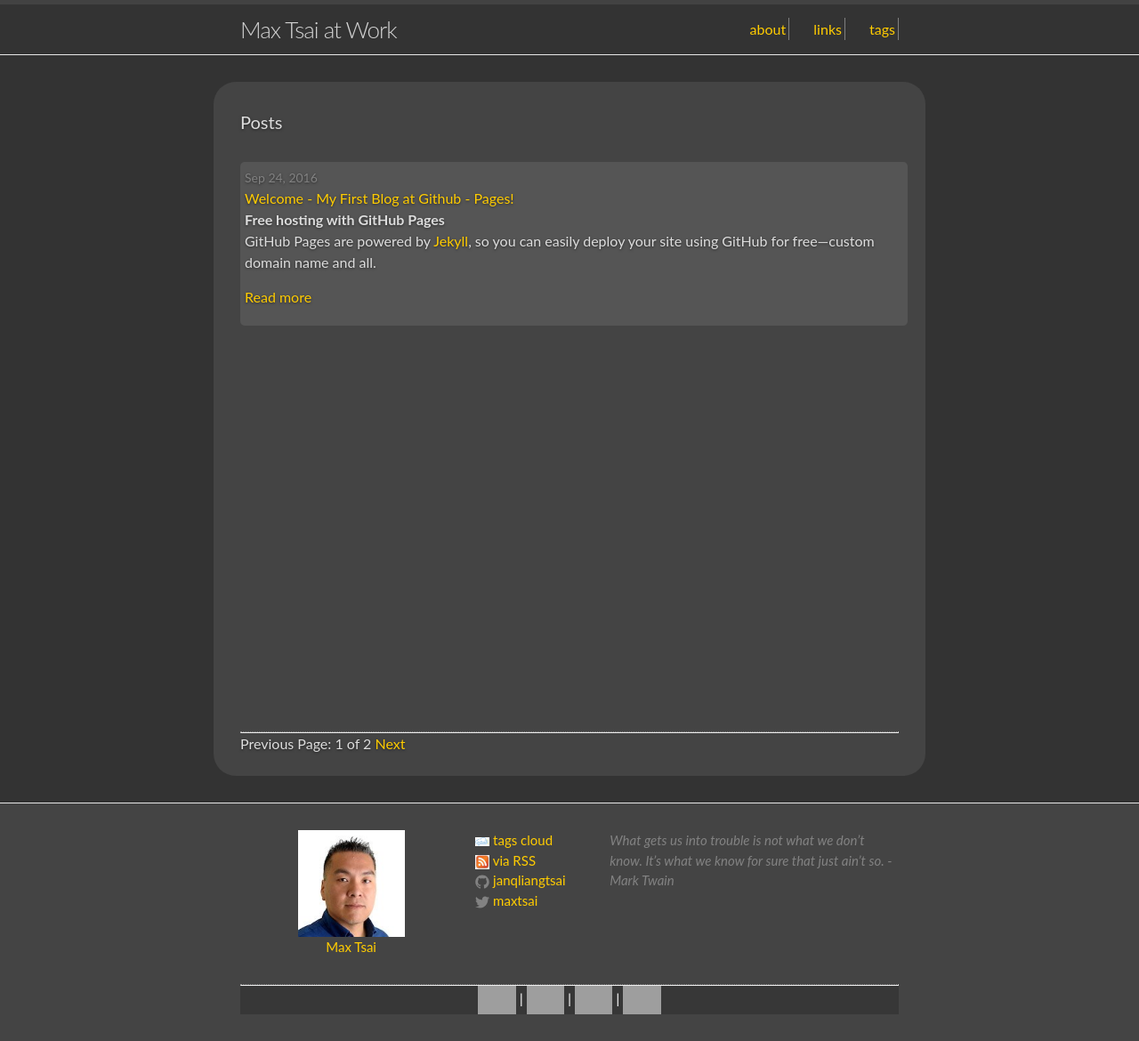
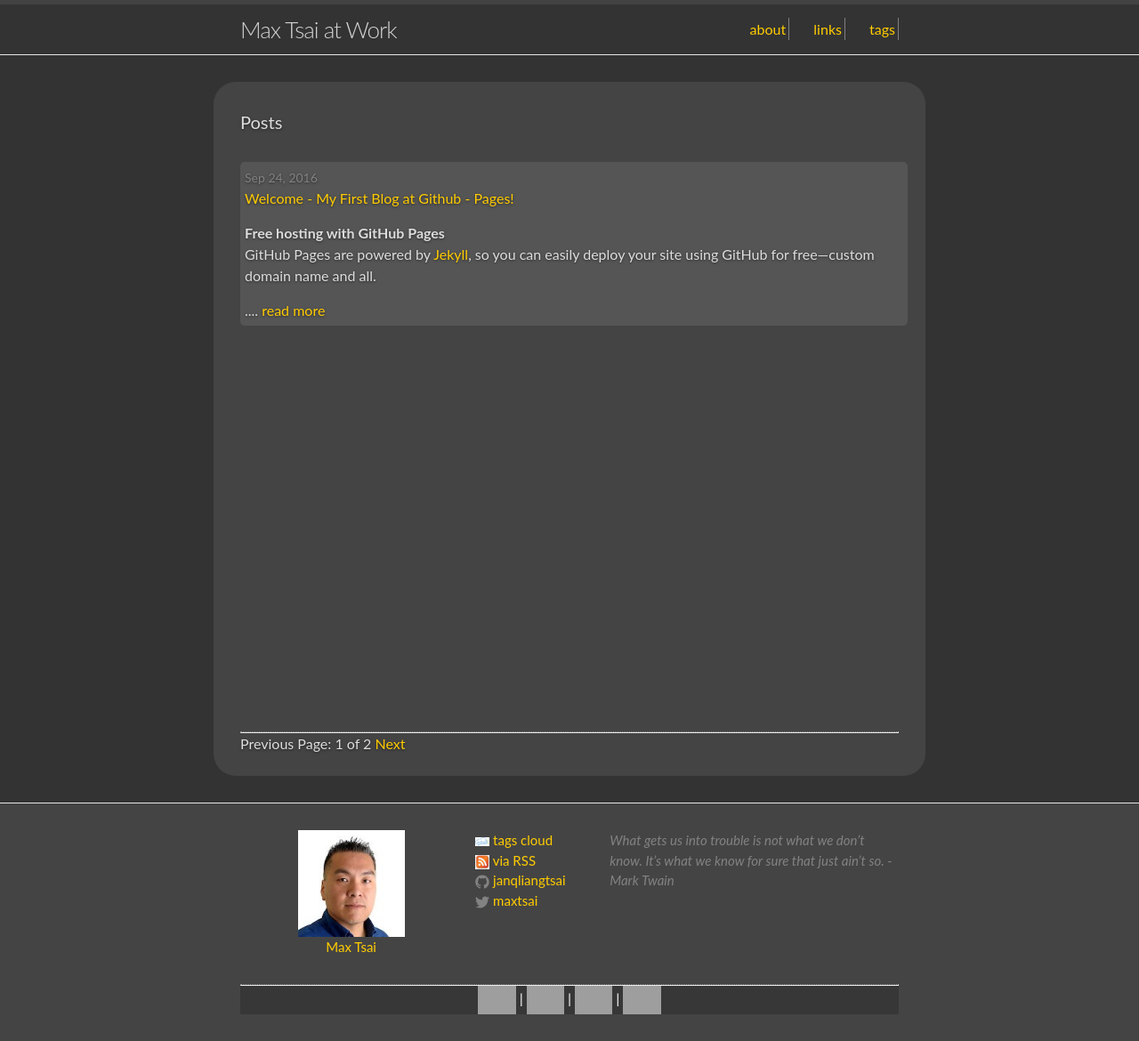
Before and after one commit to JANQLIANGTSAI/janqliangtsai.github.io, a Jekyll site: the page built from index.html, in a window 1280 px wide. Shown: the whole page at 89% size. Built offline with Jekyll 4.4.1, drawn with Linux system fonts in a browser that asks for light colours; the list of posts is cut into pages by our own code; grey boxes are pictures that could not be loaded.

Commit message:
readmore

```diff
--- a/index.html
+++ b/index.html
@@ -16,7 +16,9 @@
 
             <span class="post-meta">{{ post.date | date: "%b %-d, %Y" }}</span>
 
+            <p>
             <a class="post-link" href="{{ post.url | prepend: site.baseurl }}">{{ post.title | escape }}</a>
+            </p>
 
             {% if page.description %}<p>{{ page.description }}</p>{% endif %}
 
@@ -32,8 +34,7 @@
                 {% endcapture %}
 
                 {% if excerpt_words != content_words %}
-                <p><a class="btn btn-sm btn-primary" href="{{ post.url }}/#read-more" role="button">Read more <i class="fa fa-arrow-circle-right"></i></a>
-                </p>
+                .... <a class="btn btn-sm btn-primary" href="{{ post.url }}/#read-more" role="button">read more <i class="fa fa-arrow-circle-right"></i></a>
                 {% endif %}
             </div>
 
```
